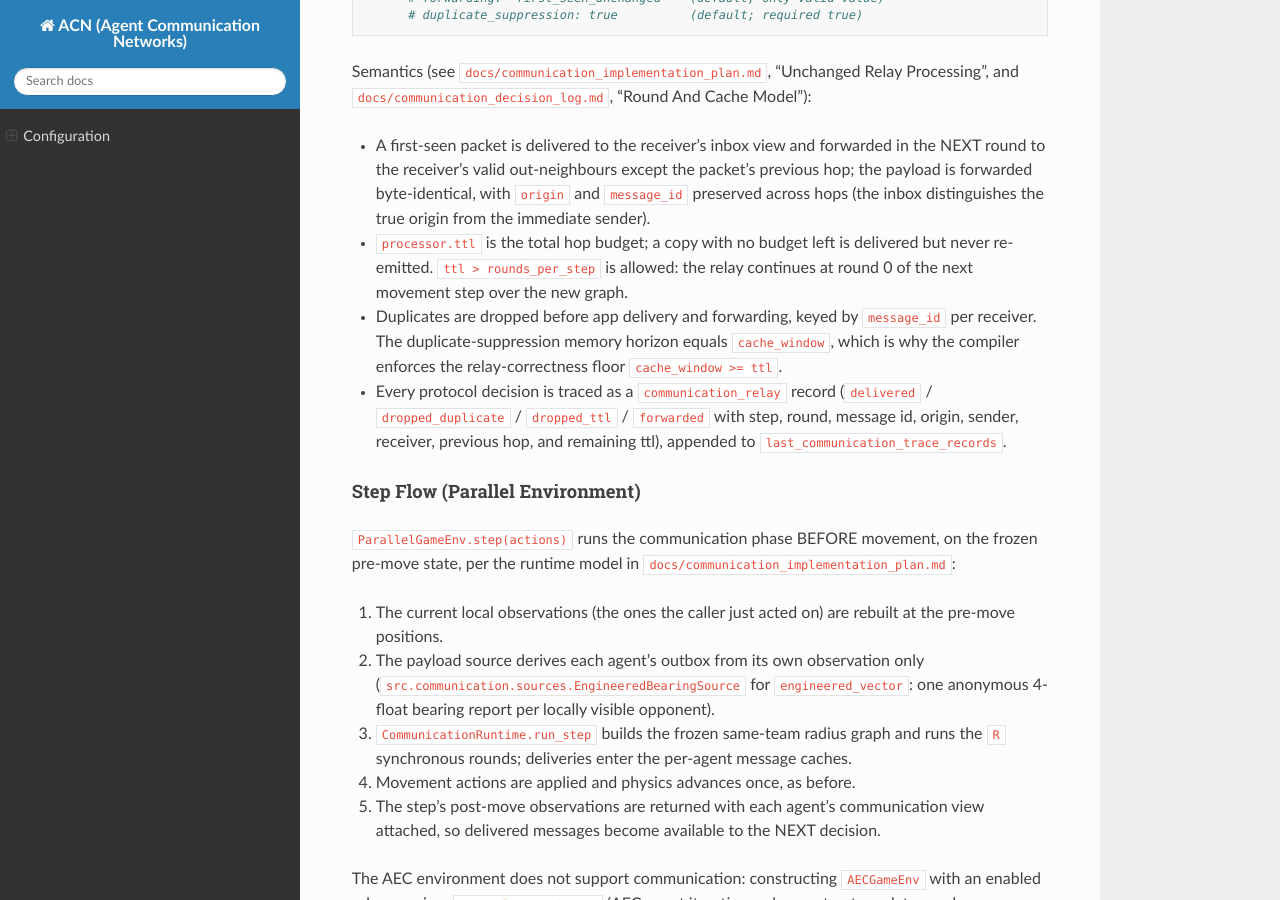
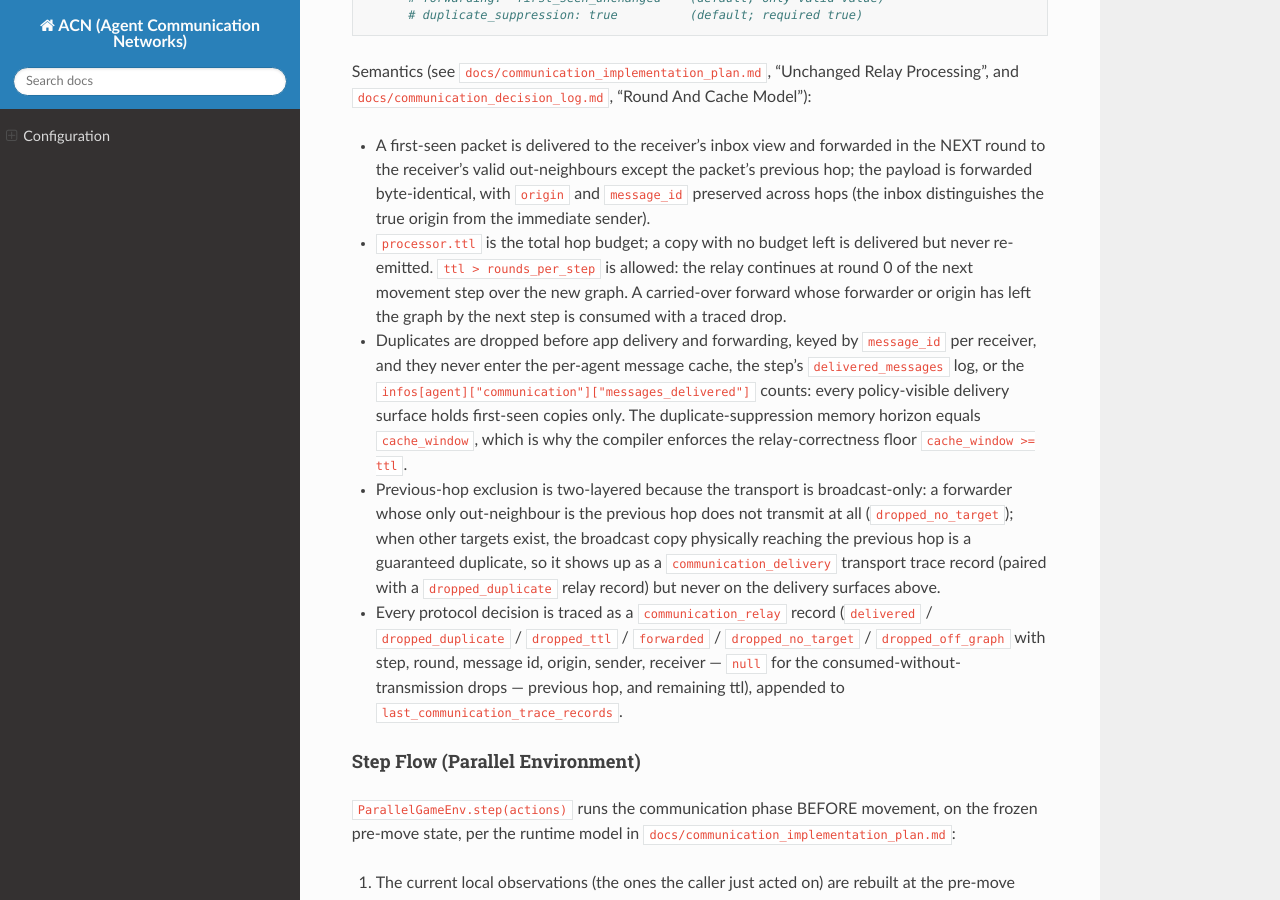
Before and after one commit to startWithStarting/ACN, a Sphinx documentation site: the page built from docs/configuration.md, in a window 1280 px wide and 900 px high, scrolled down 8107 px. Built offline with Sphinx 7.4.7 and the Read the Docs theme 3.1.0, drawn with Linux system fonts in a browser that asks for light colours.

Commit message:
Document relay delivery surfaces and consumed-forward drop tracing
Extend the multihop_relay section of docs/configuration.md: duplicates never
reach the message cache, delivered_messages, or messages_delivered counts;
the two-layer previous-hop exclusion under the broadcast-only transport (and
where the physical echo remains visible in traces); the dropped_no_target /
dropped_off_graph relay decisions with receiver null.

```diff
--- a/docs/configuration.md
+++ b/docs/configuration.md
@@ -399,14 +399,28 @@ Model"):
 * `processor.ttl` is the total hop budget; a copy with no budget left is
   delivered but never re-emitted. `ttl > rounds_per_step` is allowed: the
   relay continues at round 0 of the next movement step over the new graph.
+  A carried-over forward whose forwarder or origin has left the graph by
+  the next step is consumed with a traced drop.
 * Duplicates are dropped before app delivery and forwarding, keyed by
-  `message_id` per receiver. The duplicate-suppression memory horizon equals
-  `cache_window`, which is why the compiler enforces the relay-correctness
-  floor `cache_window >= ttl`.
+  `message_id` per receiver, and they never enter the per-agent message
+  cache, the step's `delivered_messages` log, or the
+  `infos[agent]["communication"]["messages_delivered"]` counts: every
+  policy-visible delivery surface holds first-seen copies only. The
+  duplicate-suppression memory horizon equals `cache_window`, which is why
+  the compiler enforces the relay-correctness floor `cache_window >= ttl`.
+* Previous-hop exclusion is two-layered because the transport is
+  broadcast-only: a forwarder whose only out-neighbour is the previous hop
+  does not transmit at all (`dropped_no_target`); when other targets exist,
+  the broadcast copy physically reaching the previous hop is a guaranteed
+  duplicate, so it shows up as a `communication_delivery` transport trace
+  record (paired with a `dropped_duplicate` relay record) but never on the
+  delivery surfaces above.
 * Every protocol decision is traced as a `communication_relay` record
-  (`delivered` / `dropped_duplicate` / `dropped_ttl` / `forwarded` with
-  step, round, message id, origin, sender, receiver, previous hop, and
-  remaining ttl), appended to `last_communication_trace_records`.
+  (`delivered` / `dropped_duplicate` / `dropped_ttl` / `forwarded` /
+  `dropped_no_target` / `dropped_off_graph` with step, round, message id,
+  origin, sender, receiver — `null` for the consumed-without-transmission
+  drops — previous hop, and remaining ttl), appended to
+  `last_communication_trace_records`.
 
 #### Step Flow (Parallel Environment)
 
```
